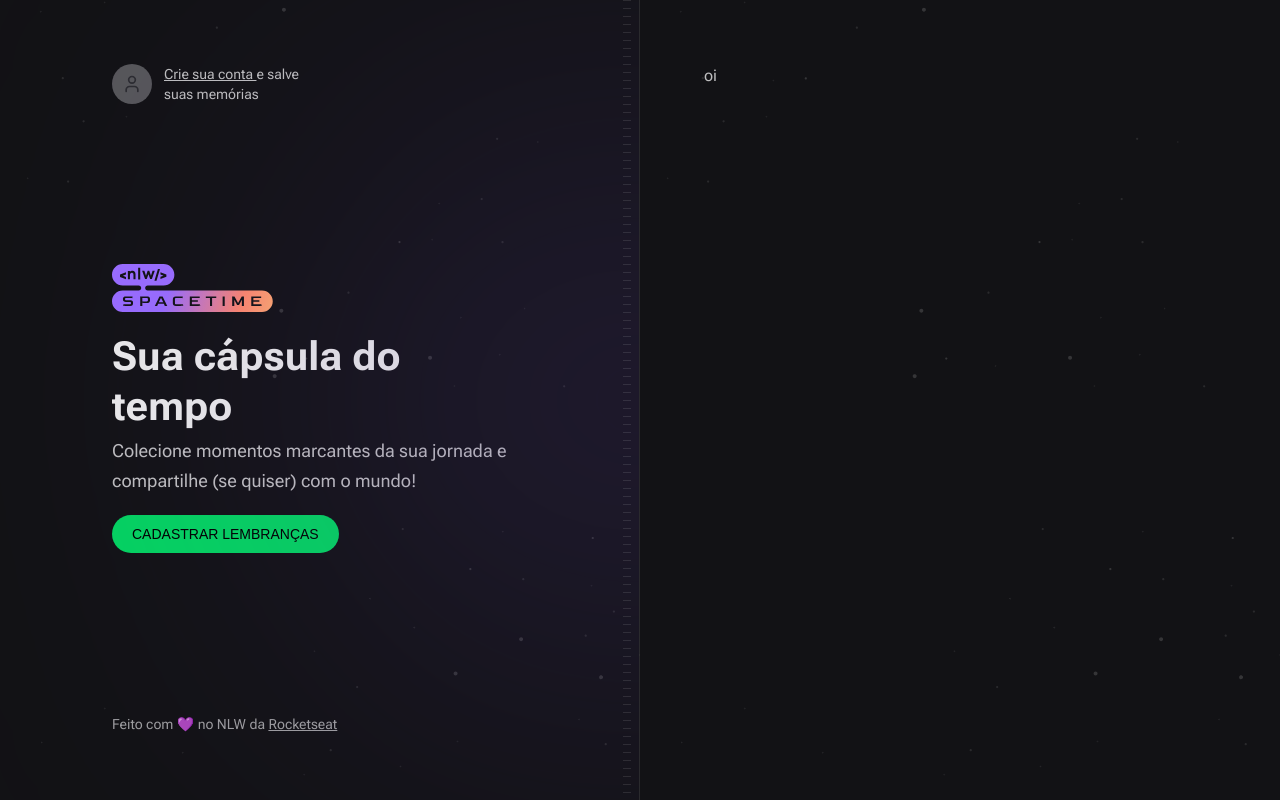
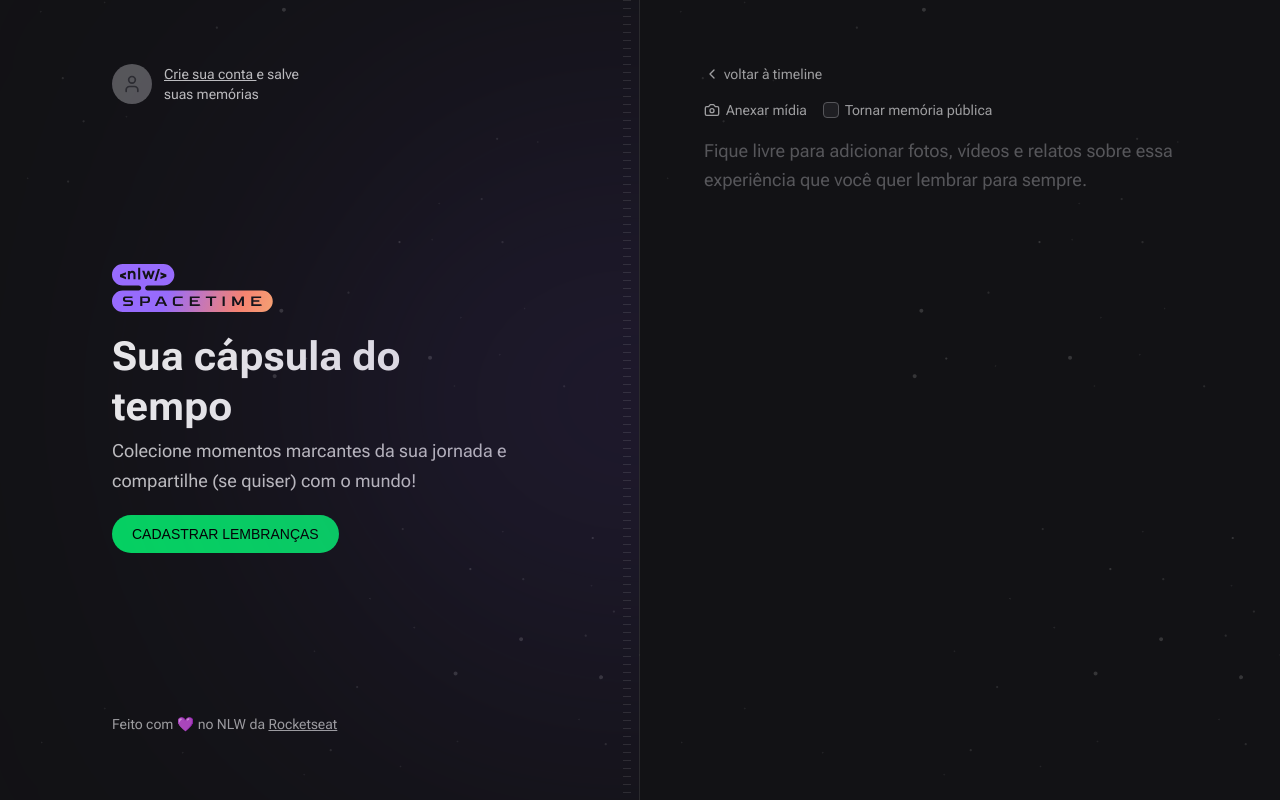
Before and after one commit to MaxOliveiraJr/nlw-spacetime-web, a Next.js app: page /memories/new in a window 1280 px wide. Built offline with nearby package versions, Linux system fonts and the light colour scheme; no server answers; a web font is replaced by a local one.

Commit message:
feat: area de upload

```diff
--- a/package.json
+++ b/package.json
@@ -27,6 +27,7 @@
   },
   "devDependencies": {
     "@rocketseat/eslint-config": "^1.2.0",
+    "@tailwindcss/forms": "^0.5.3",
     "prettier-plugin-tailwindcss": "^0.3.0"
   }
 }
--- a/src/app/api/auth/callback/route.ts
+++ b/src/app/api/auth/callback/route.ts
@@ -4,6 +4,8 @@ import { NextRequest, NextResponse } from 'next/server'
 export async function GET(request: NextRequest) {
   const { searchParams } = new URL(request.url)
   const code = searchParams.get('code')
+
+  const redirectTo = request.cookies.get('redirectTo')?.value
 
   const registerResponse = await api.post('/register', {
     code,
@@ -12,13 +14,13 @@ export async function GET(request: NextRequest) {
   const { token } = registerResponse.data
 
   console.log(token)
-  const redirectURL = new URL('/', request.url)
+  const redirectURL = redirectTo ?? new URL('/', request.url)
 
   const cookieExpiresInSeconds = 60 * 60 * 24 * 30
 
   return NextResponse.redirect(redirectURL, {
     headers: {
-      'set-Cookie': `token=${token}; path=/; max-age=${cookieExpiresInSeconds}`,
+      'Set-Cookie': `token=${token}; path=/; max-age=${cookieExpiresInSeconds}`,
     },
   })
 }
--- a/src/app/api/auth/logout/route.ts
+++ b/src/app/api/auth/logout/route.ts
@@ -5,7 +5,7 @@ export async function GET(request: NextRequest) {
 
   return NextResponse.redirect(redirectURL, {
     headers: {
-      'set-Cookie': `token=; path=/; max-age=0`,
+      'Set-Cookie': `token=; path=/; max-age=0`,
     },
   })
 }
--- a/src/app/layout.tsx
+++ b/src/app/layout.tsx
@@ -1,5 +1,4 @@
 import './globals.css'
-import { ReactNode } from 'react'
 
 import {
   Roboto_Flex as Roboto,
--- a/src/app/memories/new/page.tsx
+++ b/src/app/memories/new/page.tsx
@@ -1,3 +1,47 @@
+import { Camera, ChevronLeft } from 'lucide-react'
+import Link from 'next/link'
+
 export default function NewMomories() {
-  return <div>oi</div>
+  return (
+    <div className="flex flex-1 flex-col gap-4">
+      <Link
+        href="/"
+        className="flex items-center gap-1 text-sm text-gray-200 hover:text-gray-100"
+      >
+        <ChevronLeft className="h-4 w-4" />
+        voltar à timeline
+      </Link>
+      <form className="flex flex-1 flex-col gap-2">
+        <div className="flex items-center gap-4">
+          <label
+            htmlFor="media"
+            className="flex cursor-pointer items-center gap-1.5 text-sm text-gray-200 hover:text-gray-100"
+          >
+            <Camera className="h-4 w-4"></Camera>
+            Anexar mídia
+          </label>
+          <label
+            htmlFor="isPublic"
+            className="flex cursor-pointer items-center gap-1.5 text-sm text-gray-200 hover:text-gray-100"
+          >
+            <input
+              type="checkbox"
+              name=""
+              id="isPublic"
+              value="true"
+              className="h-4 w-4 rounded border-gray-400 bg-gray-700 text-purple-500"
+            />
+            Tornar memória pública
+          </label>
+        </div>
+        <input type="file" name="" id="media" className="invisible h-0 w-0" />
+        <textarea
+          name="content"
+          spellCheck={false}
+          placeholder="Fique livre para adicionar fotos, vídeos e relatos sobre essa experiência que você quer lembrar para sempre."
+          className="w-full flex-1 resize-none rounded border-0 bg-transparent p-0 text-lg leading-relaxed text-gray-100 placeholder:text-gray-400 focus:ring-0"
+        ></textarea>
+      </form>
+    </div>
+  )
 }
--- a/src/components/Hero.tsx
+++ b/src/components/Hero.tsx
@@ -1,5 +1,6 @@
 import Image from 'next/image'
 import nlwLogo from '../assets/nlw-spacetime-logo.svg'
+import Link from 'next/link'
 export function Hero() {
   return (
     <div className="space-y-5">
@@ -13,12 +14,12 @@ export function Hero() {
           com o mundo!
         </p>
       </div>
-      <a
-        href=""
+      <Link
+        href="/memories/new"
         className="inline-block rounded-full bg-green-500 px-5 py-3 font-alt text-sm uppercase leading-none text-black hover:bg-green-600"
       >
         CADASTRAR LEMBRANÇAS
-      </a>
+      </Link>
     </div>
   )
 }
--- a/tailwind.config.js
+++ b/tailwind.config.js
@@ -64,5 +64,5 @@ module.exports = {
       },
     },
   },
-  plugins: [],
+  plugins: [require('@tailwindcss/forms')],
 }
```
Also changed, not shown: src/middleware.ts (added, +21 -0 lines), 2 other files (tests, documents, lock files or other folders).
